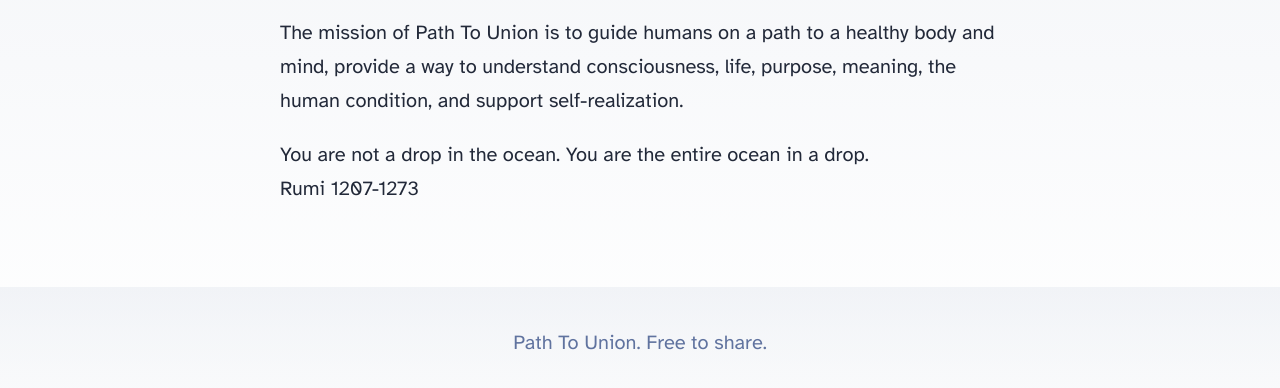
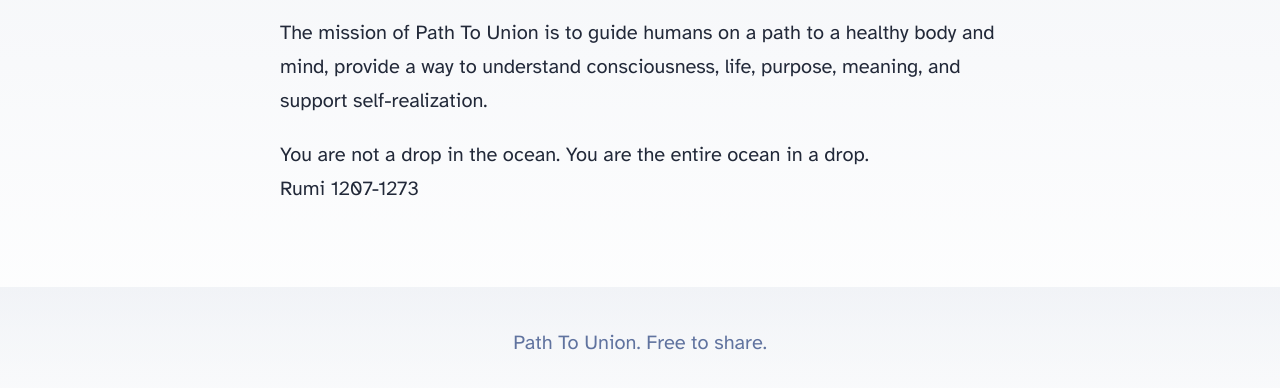
Before and after one commit to pathtounion/astro-blog-starter-template, an Astro site: page / in a window 1280 px wide. Shown: the part 214-602 px from the top of the page. Built offline with nearby package versions, Linux system fonts and the light colour scheme; Astro itself is replaced by a stand-in of ours.

Commit message:
* mission

```diff
--- a/src/pages/index.astro
+++ b/src/pages/index.astro
@@ -18,7 +18,7 @@ import { SITE_TITLE, SITE_DESCRIPTION } from '../consts';
 				The mission of Path To Union is to guide humans
                                 on a path to a healthy body and mind, provide a
                                 way to understand consciousness, life, purpose,
-                                meaning, the human condition, and support self-realization.
+                                meaning, and support self-realization.
 			</p>
 			<p>
                                 You are not a drop in the ocean. You are the entire ocean in a drop.
```
